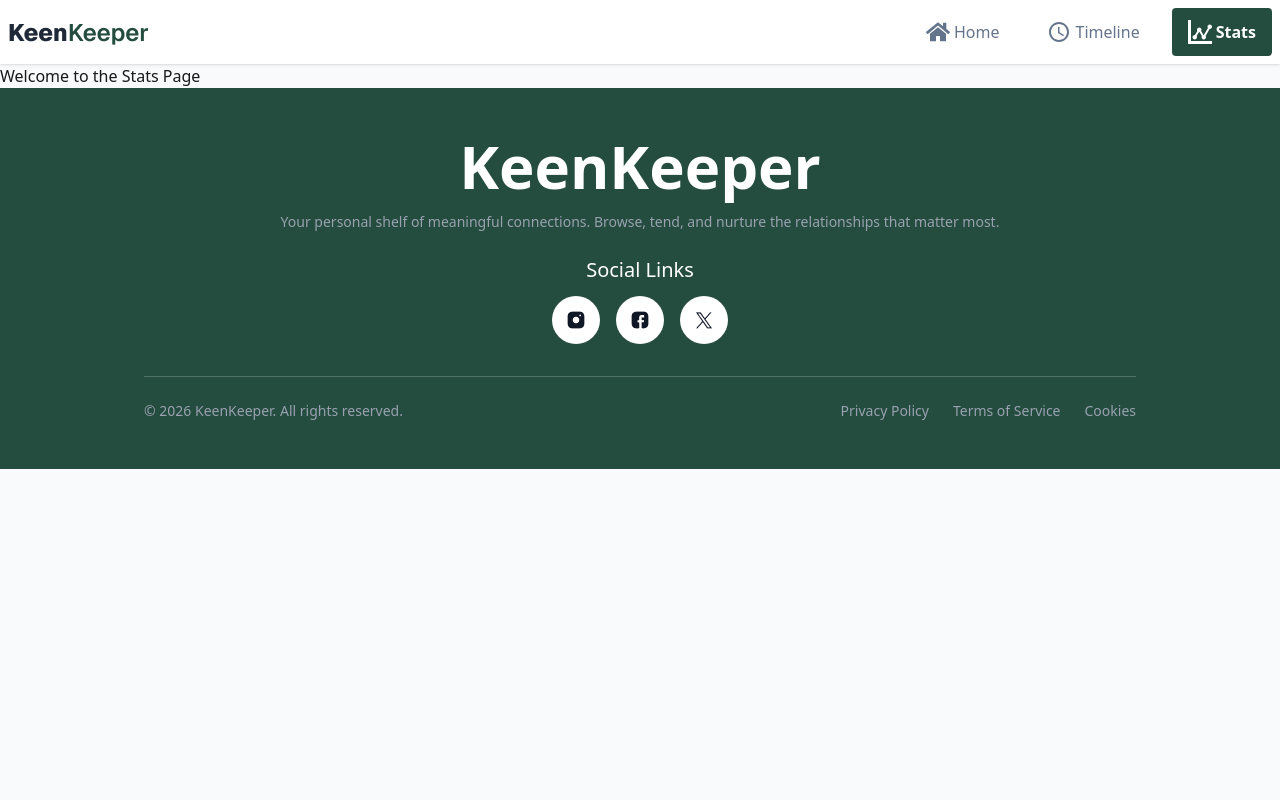
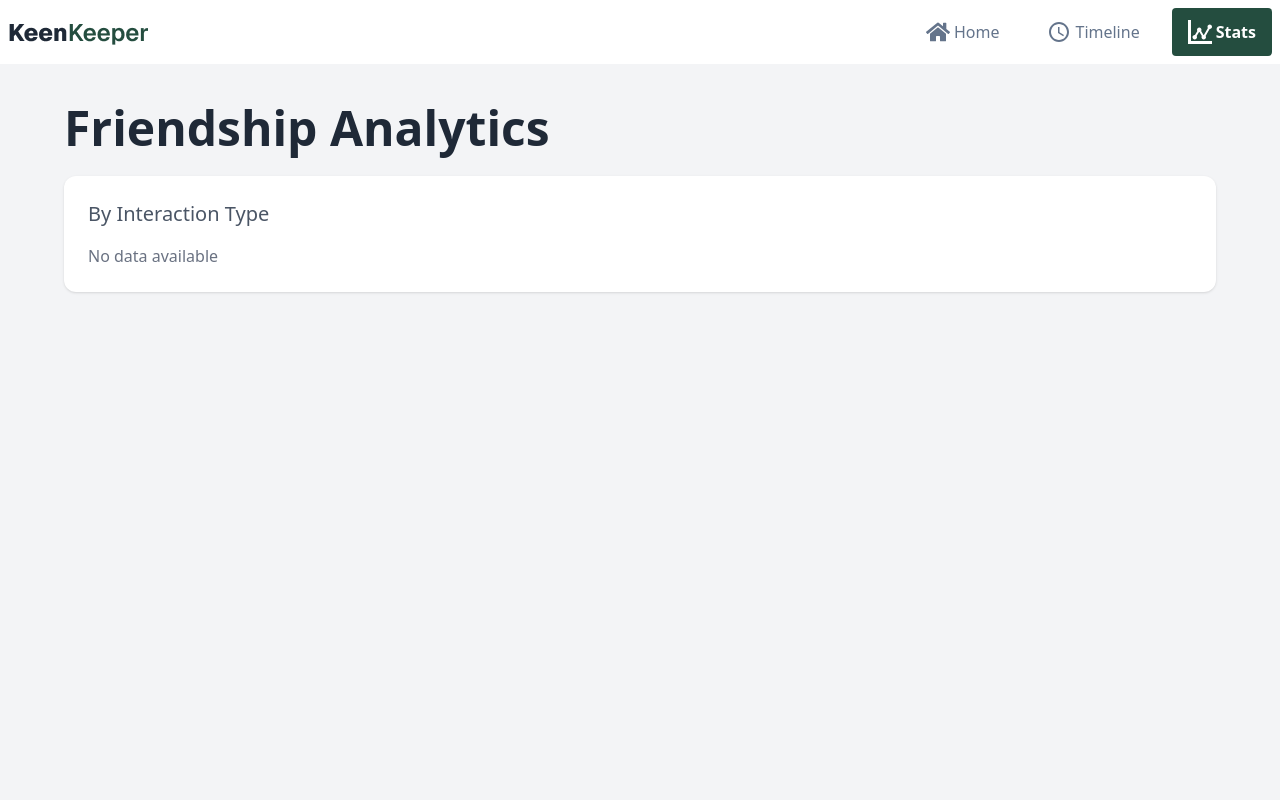
Before and after one commit to rabbitkg/B13-A07, a Next.js app: page /stats in a window 1280 px wide. Shown: the top 800 px of the page. Built offline with nearby package versions, Linux system fonts and the light colour scheme.

Commit message:
added recharts on statsPage for call text and video history.

```diff
--- a/package.json
+++ b/package.json
@@ -13,7 +13,8 @@
     "react": "19.2.4",
     "react-dom": "19.2.4",
     "react-hot-toast": "^2.6.0",
-    "react-icons": "^5.6.0"
+    "react-icons": "^5.6.0",
+    "recharts": "^3.8.1"
   },
   "devDependencies": {
     "@tailwindcss/postcss": "^4",
--- a/src/app/stats/page.jsx
+++ b/src/app/stats/page.jsx
@@ -1,11 +1,72 @@
+'use client';
 
+import { useContext } from "react";
+import { cardButtonsContext } from "../../context/cardContext";
+import { PieChart, Pie, Tooltip, Legend } from "recharts";
 
 const StatsPage = () => {
-    return (
-        <div>
-            <h2>Welcome to the Stats Page</h2>
+  const { timelineData } = useContext(cardButtonsContext);
+
+  // ✅ Count data
+  const counts = {
+    call: 0,
+    text: 0,
+    video: 0,
+  };
+
+  timelineData.forEach((item) => {
+    if (counts[item.type] !== undefined) {
+      counts[item.type]++;
+    }
+  });
+
+  // ✅ Convert to chart data
+  const data = [
+    { name: "Call", value: counts.call, fill: "#244D3F" },
+    { name: "Text", value: counts.text, fill: "#7C3AED" },
+    { name: "Video", value: counts.video, fill: "#22C55E" },
+  ];
+
+  return (
+    <div className="bg-gray-100 min-h-screen px-6 py-10">
+      <div className="max-w-6xl mx-auto">
+
+        {/* Title */}
+        <h2 className="text-5xl font-bold text-[#1F2937] mb-6">
+          Friendship Analytics
+        </h2>
+
+        {/* Chart Card */}
+        <div className="bg-white rounded-xl shadow-sm p-6">
+          <p className="text-xl text-gray-600 mb-4">
+            By Interaction Type
+          </p>
+
+          {timelineData.length === 0 ? (
+            <p className="text-gray-500">No data available</p>
+          ) : (
+            <div className="flex justify-center items-center">
+              <PieChart width={300} height={300}>
+
+                <Pie
+                  data={data}
+                  innerRadius={80}
+                  outerRadius={110}
+                  paddingAngle={5}
+                  dataKey="value"
+                  cornerRadius={10}
+                />
+
+                <Tooltip />
+                <Legend />
+              </PieChart>
+            </div>
+          )}
         </div>
-    );
+
+      </div>
+    </div>
+  );
 };
 
 export default StatsPage;
```
Also changed, not shown: 1 other file (tests, documents, lock files or other folders).
